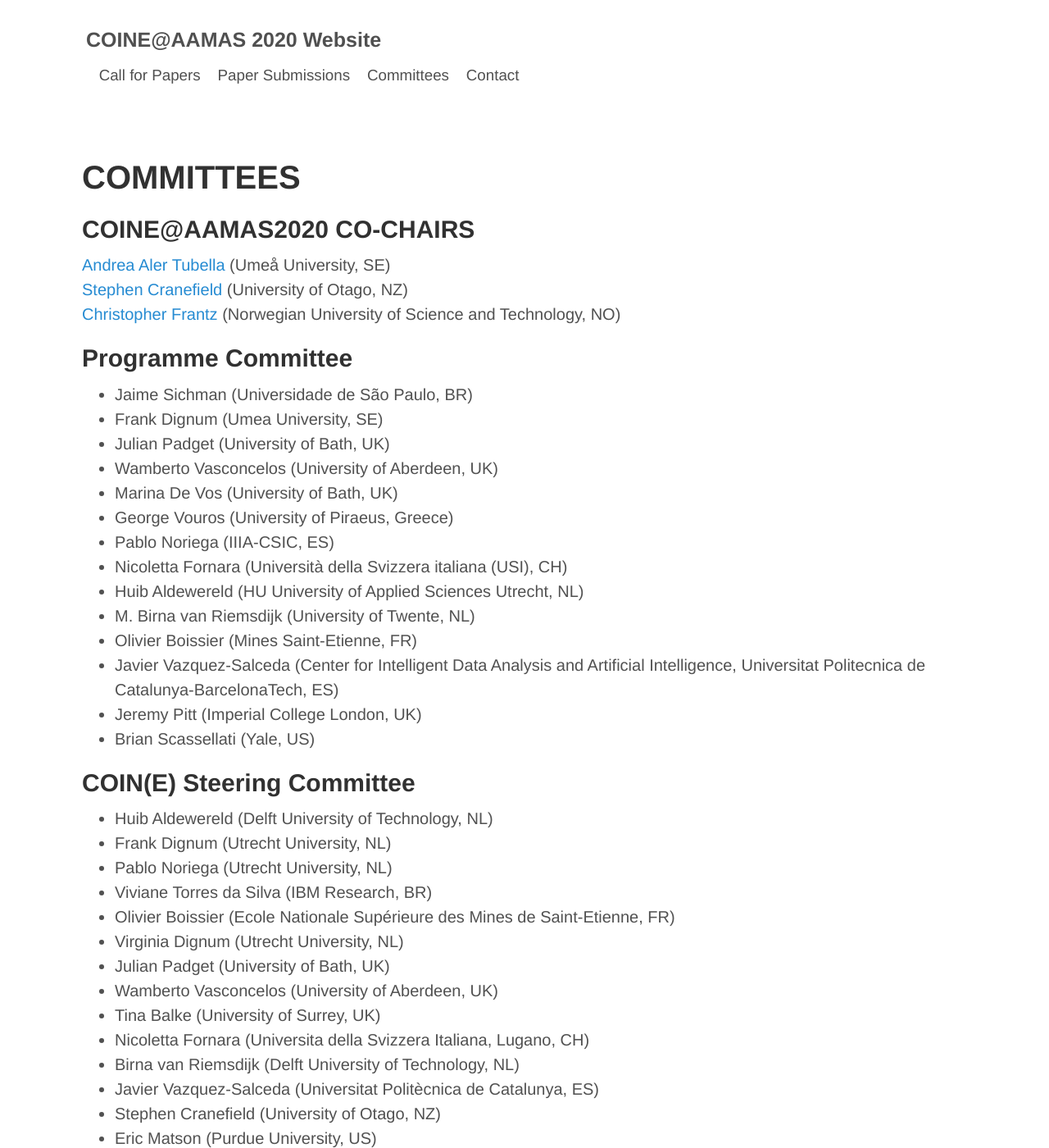
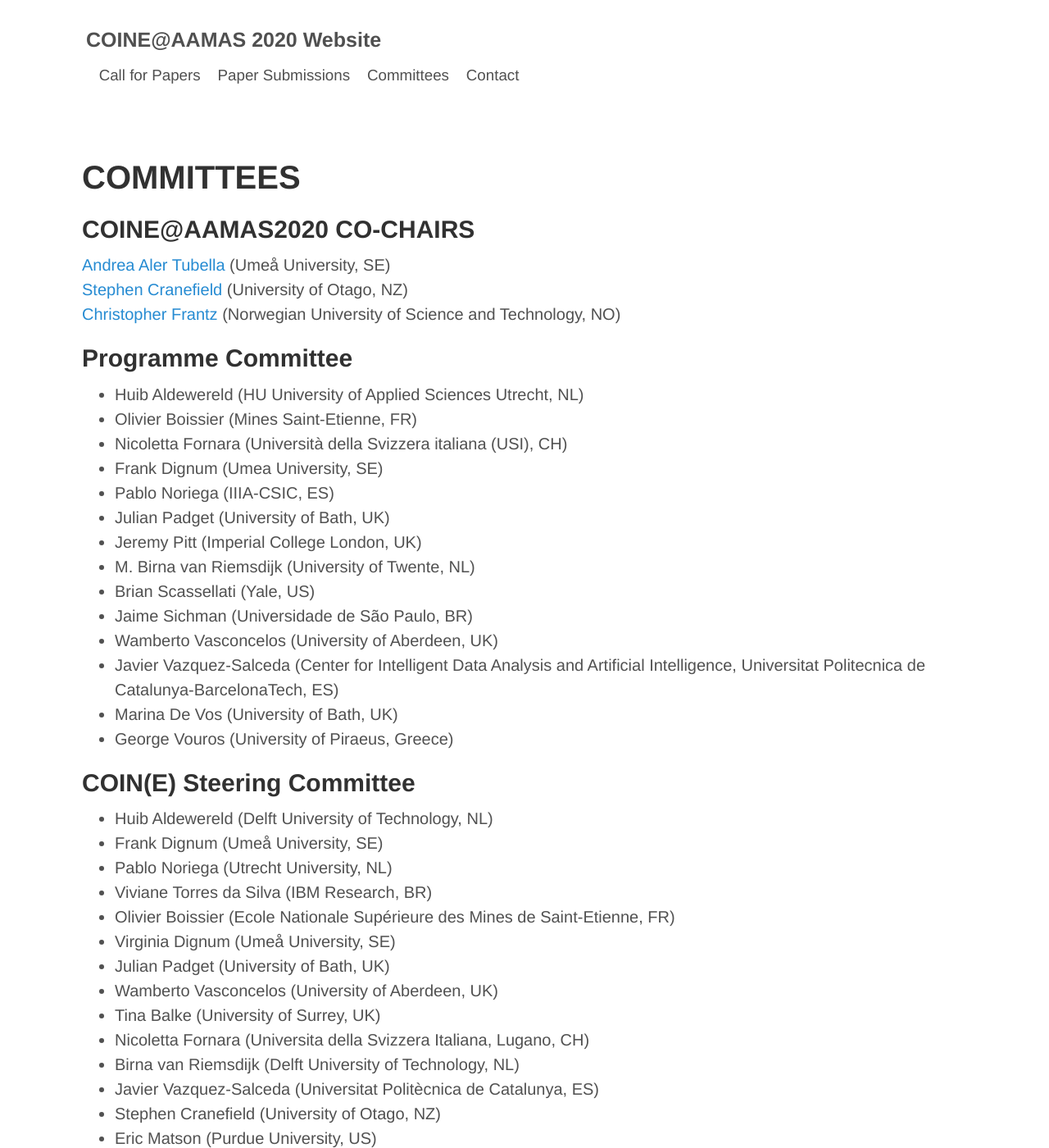
Before and after one commit to coin-workshop/coine-2020-new-zealand, a Jekyll site: the page built from committees.md, in a window 1280 px wide and 1400 px high. Shown: the whole window at 82% size. Built offline with Jekyll 4.4.1, drawn with Linux system fonts in a browser that asks for light colours.

Commit message:
Modify order of committee members/affiliations.

```diff
--- a/committees.md
+++ b/committees.md
@@ -13,21 +13,20 @@ title: COINE
 
 ## Programme Committee
 
+- Huib Aldewereld (HU University of Applied Sciences Utrecht, NL)
+- Olivier Boissier (Mines Saint-Etienne, FR)
+- Nicoletta Fornara (Università della Svizzera italiana (USI), CH)
+- Frank Dignum (Umea University, SE)
+- Pablo Noriega (IIIA-CSIC, ES)
+- Julian Padget (University of Bath, UK)
+- Jeremy Pitt (Imperial College London, UK)
+- M. Birna van Riemsdijk (University of Twente, NL)
+- Brian Scassellati (Yale, US)
 - Jaime Sichman (Universidade de São Paulo, BR)
-- Frank Dignum (Umea University, SE)
-- Julian Padget (University of Bath, UK)
 - Wamberto Vasconcelos (University of Aberdeen, UK)
+- Javier Vazquez-Salceda (Center for Intelligent Data Analysis and Artificial Intelligence, Universitat Politecnica de Catalunya-BarcelonaTech, ES)
 - Marina De Vos (University of Bath, UK)
 - George Vouros (University of Piraeus, Greece)
-- Pablo Noriega (IIIA-CSIC, ES)
-- Nicoletta Fornara (Università della Svizzera italiana (USI), CH)
-- Huib Aldewereld (HU University of Applied Sciences Utrecht, NL)
-- M. Birna van Riemsdijk (University of Twente, NL)
-- Olivier Boissier (Mines Saint-Etienne, FR)
-- Javier Vazquez-Salceda (Center for Intelligent Data Analysis and Artificial Intelligence, Universitat Politecnica de Catalunya-BarcelonaTech, ES)
-- Jeremy Pitt (Imperial College London, UK)
-- Brian Scassellati (Yale, US)
-
 
 <!--
 - Mohsen Afsharchi (University of Zanjan, IR)
@@ -121,11 +120,11 @@ title: COINE
 ## COIN(E) Steering Committee
 
 - Huib Aldewereld (Delft University of Technology, NL)
-- Frank Dignum (Utrecht University, NL)
+- Frank Dignum (Umeå University, SE)
 - Pablo Noriega (Utrecht University, NL)
 - Viviane Torres da Silva (IBM Research, BR)
 - Olivier Boissier (Ecole Nationale Supérieure des Mines de Saint-Etienne, FR)
-- Virginia Dignum (Utrecht University, NL)
+- Virginia Dignum (Umeå University, SE)
 - Julian Padget (University of Bath, UK)
 - Wamberto Vasconcelos (University of Aberdeen, UK)
 - Tina Balke (University of Surrey, UK)
```
